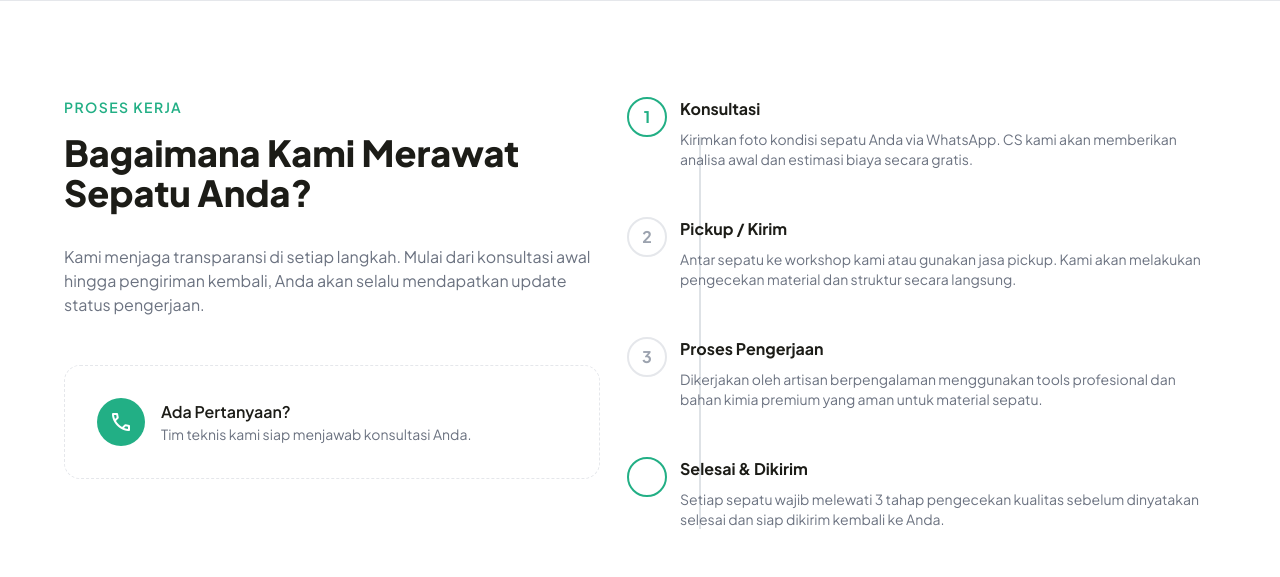
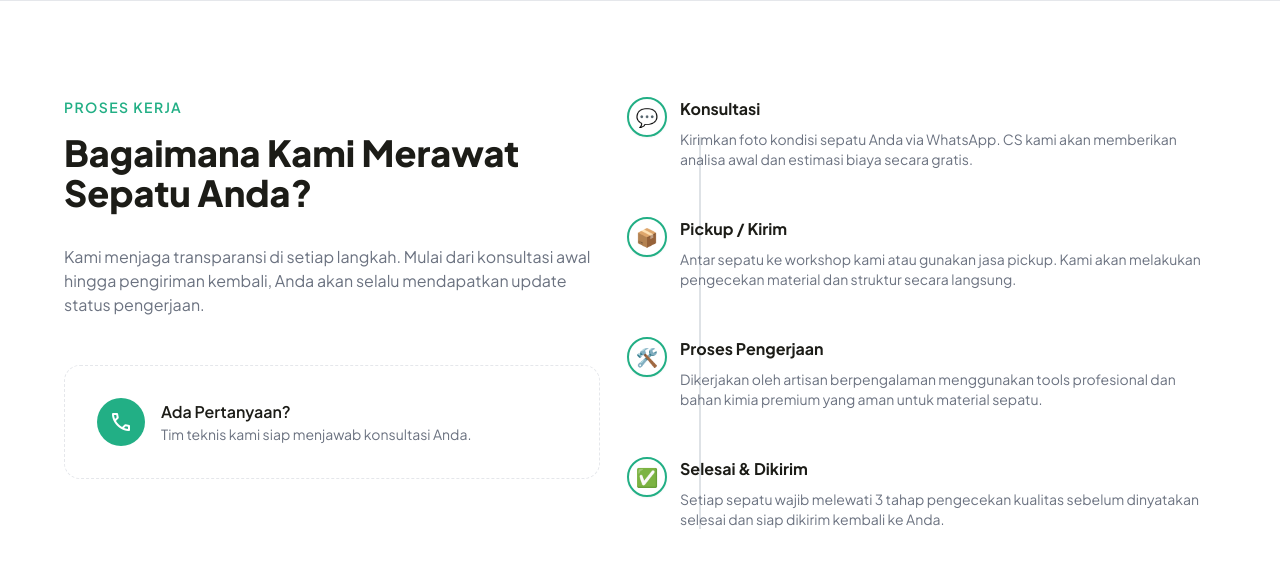
Before and after one commit to SidikWaluyaa/PortofolioShoeWorkshop, a Laravel app: page / in a window 1280 px wide. Shown: the part 2151-2728 px from the top of the page. Run offline with Laravel 12, Linux system fonts and the light colour scheme; data comes from the database, SQL or seed files in the repository; style sheets or scripts are compiled from the project's sources; some libraries are stand-ins or nearby versions.

Commit message:
feat: redesign workflow component - remove sticky class and render icons from workflows database table

```diff
--- a/resources/views/components/workflow.blade.php
+++ b/resources/views/components/workflow.blade.php
@@ -1,6 +1,6 @@
 <div class="grid grid-cols-1 md:grid-cols-2 gap-20 items-start">
-    {{-- Left Sticky Panel --}}
-    <div class="sticky top-32">
+    {{-- Left Panel (Flat/No sticky scroll) --}}
+    <div>
         <p class="text-sm font-semibold text-[#22AF85] tracking-widest uppercase mb-4">Proses Kerja</p>
         <h2 class="text-3xl sm:text-4xl font-extrabold text-[#1c1c17] mb-8 leading-tight">Bagaimana Kami Merawat Sepatu Anda?</h2>
         <p class="text-gray-500 text-sm sm:text-base leading-relaxed mb-12">
@@ -19,7 +19,7 @@
         </div>
     </div>
 
-    {{-- Right Steps Timeline --}}
+    {{-- Right Steps Timeline with Database Icons --}}
     <div class="space-y-12 relative timeline-line pl-12 md:pl-0">
         @foreach($workflow as $i => $step)
         @php
@@ -30,12 +30,11 @@
             'Setiap sepatu wajib melewati 3 tahap pengecekan kualitas sebelum dinyatakan selesai dan siap dikirim kembali ke Anda.',
             'Sepatu Anda sudah seperti baru! Kami akan mengirimkan foto hasil akhir sebelum melakukan pengiriman atau penjadwalan kurir.',
         ];
-        $isFirst = $i === 0;
-        $isLast = $i === count($workflow) - 1;
         @endphp
         <div class="relative flex gap-6 group">
-            <div class="absolute -left-[53px] w-10 h-10 bg-white border-2 {{ $isFirst || $isLast ? 'border-[#22AF85] text-[#22AF85]' : 'border-gray-200 text-gray-400' }} {{ $isLast ? 'bg-[#22AF85] !text-white !border-[#22AF85]' : '' }} rounded-full flex items-center justify-center z-10 font-bold">
-                {{ $i + 1 }}
+            {{-- Circle with Emoji from Database --}}
+            <div class="absolute -left-[53px] w-10 h-10 bg-white border-2 border-[#22AF85] rounded-full flex items-center justify-center z-10 text-lg shadow-sm">
+                {{ $step->icon }}
             </div>
             <div>
                 <h4 class="font-bold text-sm sm:text-base text-[#1c1c17] mb-2 group-hover:text-[#22AF85] transition-colors">
```
